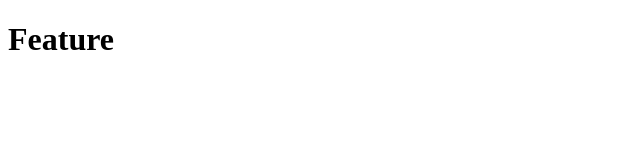
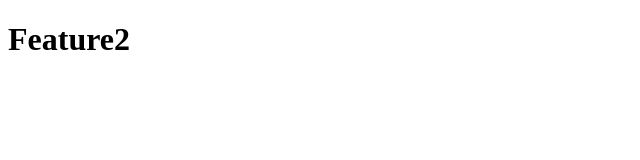
Before and after one commit to Abdukhamid000/github, a plain HTML site: page index.html in a window 1280 px wide. Shown: the full height of the page, 0-640 px from the left. Drawn offline with Linux system fonts and the light colour scheme.

Commit message:
featuer2

```diff
--- a/index.html
+++ b/index.html
@@ -7,6 +7,6 @@
     <title>Document</title>
   </head>
   <body>
-    <h1>Feature</h1>
+    <h1>Feature2</h1>
   </body>
 </html>
```
Also changed, not shown: 1 other file.
